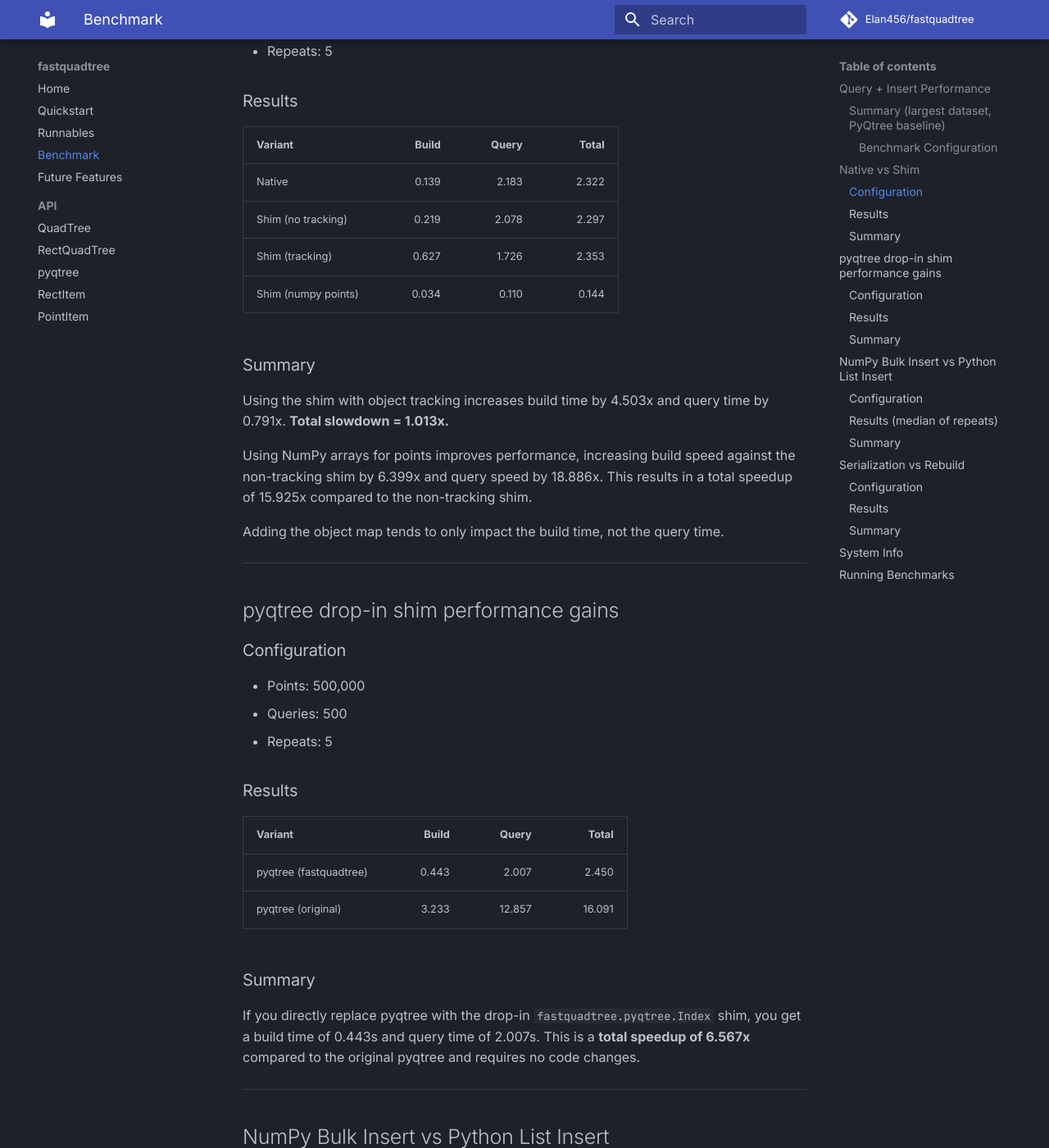
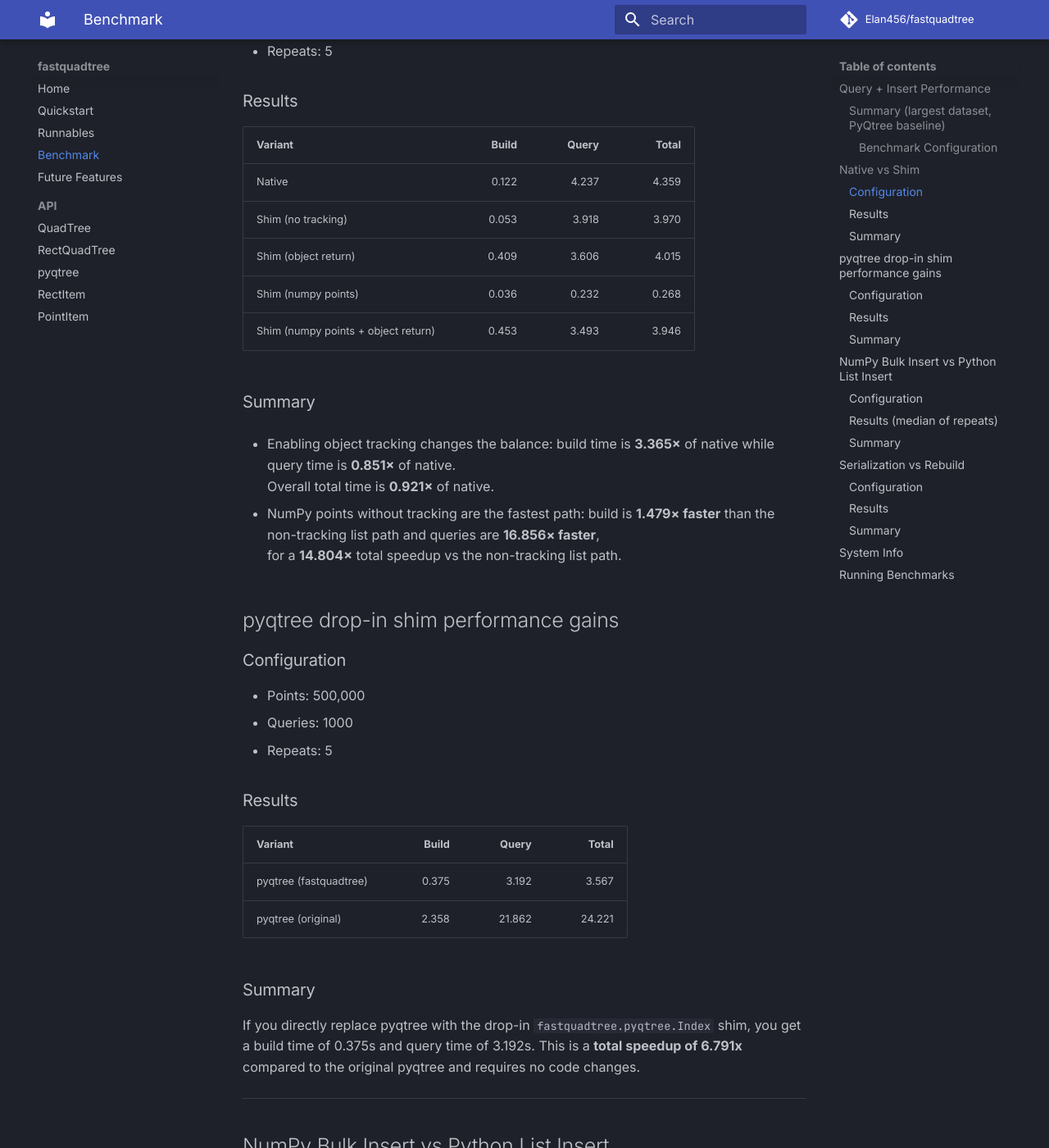
Before and after one commit to Elan456/fastquadtree, an MkDocs documentation site: the page built from docs/benchmark.md, in a window 1280 px wide and 1400 px high, scrolled down 1994 px. Shown: the whole window at 82% size. Built offline with MkDocs 1.6.1 and Material for MkDocs 9.7.7, drawn with Linux system fonts in a browser that asks for light colours; comment, search, counter and statistics services are not loaded.

Commit message:
feat: add item returns for query_np

```diff
--- a/Cargo.toml
+++ b/Cargo.toml
@@ -1,6 +1,6 @@
 [package]
 name = "fastquadtree"
-version = "1.4.2"
+version = "1.5.0"
 edition = "2021"
 
 [lib]
--- a/docs/benchmark.md
+++ b/docs/benchmark.md
@@ -40,48 +40,45 @@
 
 ### Configuration
 - Points: 500,000
-- Queries: 500
+- Queries: 1000
 - Repeats: 5
 
 ### Results
 
 | Variant | Build | Query | Total |
 |---|---:|---:|---:|
-| Native | 0.139 | 2.183 | 2.322 |
-| Shim (no tracking) | 0.219 | 2.078 | 2.297 |
-| Shim (tracking) | 0.627 | 1.726 | 2.353 |
-| Shim (numpy points) | 0.034 | 0.110 | 0.144 |
+| Native | 0.122 | 4.237 | 4.359 |
+| Shim (no tracking) | 0.053 | 3.918 | 3.970 |
+| Shim (object return) | 0.409 | 3.606 | 4.015 |
+| Shim (numpy points) | 0.036 | 0.232 | 0.268 |
+| Shim (numpy points + object return) | 0.453 | 3.493 | 3.946 |
 
 ### Summary
 
-Using the shim with object tracking increases build time by 4.503x and query time by 0.791x.
-**Total slowdown = 1.013x.**
+- Enabling object tracking changes the balance: build time is **3.365×** of native while query time is **0.851×** of native.
+  Overall total time is **0.921×** of native.
 
-Using NumPy arrays for points improves performance, increasing build speed against the non-tracking shim by 6.399x and query speed by 18.886x.
-This results in a total speedup of 15.925x compared to the non-tracking shim.
-
-Adding the object map tends to only impact the build time, not the query time.
-
------------
+- NumPy points without tracking are the fastest path: build is **1.479× faster** than the non-tracking list path and queries are **16.856× faster**,
+  for a **14.804×** total speedup vs the non-tracking list path.
 
 ## pyqtree drop-in shim performance gains
 
 ### Configuration
 - Points: 500,000
-- Queries: 500
+- Queries: 1000
 - Repeats: 5
 
 ### Results
 
 | Variant | Build | Query | Total |
 |---|---:|---:|---:|
-| pyqtree (fastquadtree) | 0.443 | 2.007 | 2.450 |
-| pyqtree (original) | 3.233 | 12.857 | 16.091 |
+| pyqtree (fastquadtree) | 0.375 | 3.192 | 3.567 |
+| pyqtree (original) | 2.358 | 21.862 | 24.221 |
 
 ### Summary
 
-If you directly replace pyqtree with the drop-in `fastquadtree.pyqtree.Index` shim, you get a build time of 0.443s and query time of 2.007s.
-This is a **total speedup of 6.567x** compared to the original pyqtree and requires no code changes.
+If you directly replace pyqtree with the drop-in `fastquadtree.pyqtree.Index` shim, you get a build time of 0.375s and query time of 3.192s.
+This is a **total speedup of 6.791x** compared to the original pyqtree and requires no code changes.
 
 ---------
 
```
Also changed, not shown: 6 other files.
